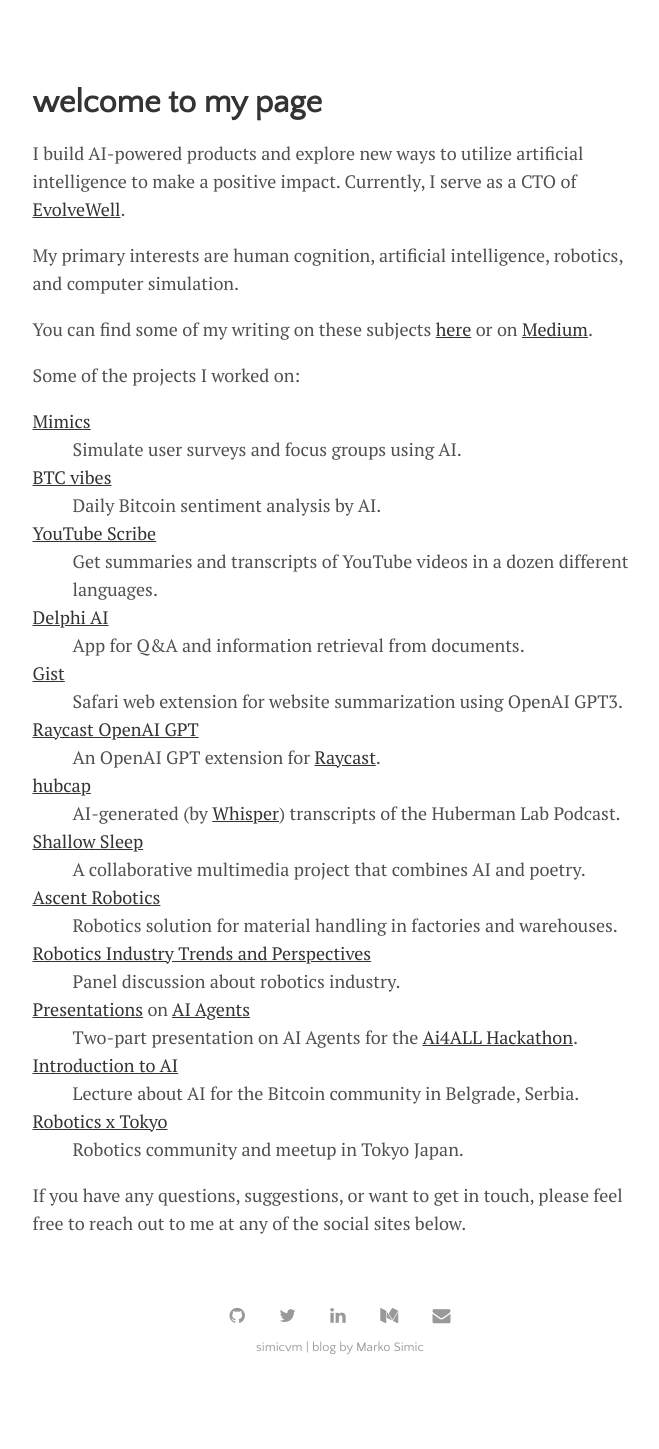
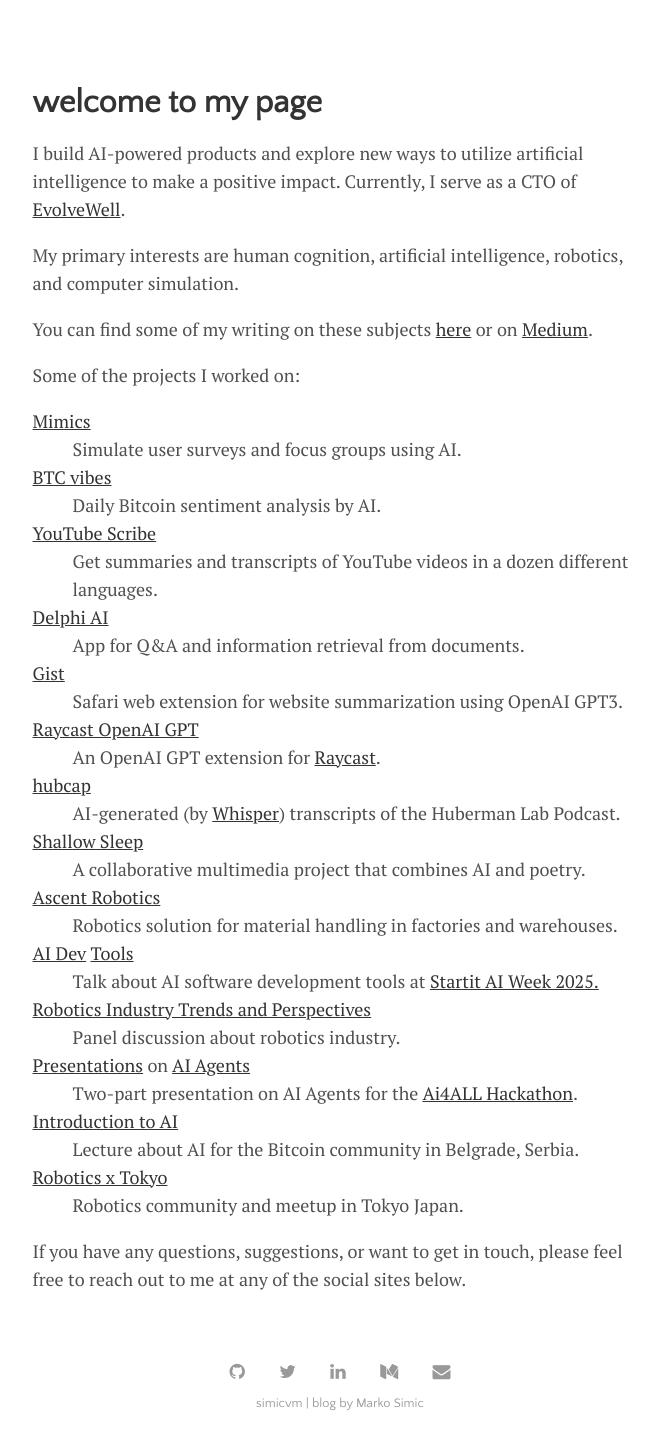
Before and after one commit to simicvm/simicvm.github.io, a Jekyll site: the page built from docs/index.html, in a window 1280 px wide, cut to the strip 172-1621 px from the top of the page. Shown: the whole strip, without its empty margins (300-959 px from the left). Built offline with Jekyll 4.4.1, drawn with Linux system fonts in a browser that asks for light colours; the list of posts is cut into pages by our own code; before the commit the page ends 1565 px from its top, so only the background shows below that.

Commit message:
add ai dev tools reference

```diff
--- a/docs/index.html
+++ b/docs/index.html
@@ -30,6 +30,8 @@
     <dd>A collaborative multimedia project that combines AI and poetry.</dd>
     <dt><a href="https://youtube.com/shorts/ZFHd9w9-YE8?feature=share">Ascent Robotics</a></dt>
     <dd>Robotics solution for material handling in factories and warehouses.</dd>
+    <dt><a href="https://www.youtube.com/watch?v=v5A-NfWcIRk">AI Dev</a> <a href="https://docs.google.com/presentation/d/1blAyKyGEqBdT3A6q37kTkJUhbtFkXd1yJN4mPYk8scc/edit?usp=sharing">Tools</a></dt>
+    <dd>Talk about AI software development tools at <a href="https://startit.rs/ai-week/">Startit AI Week 2025.</a></dd>
     <dt><a href="https://youtu.be/JECXWAwdBmM">Robotics Industry Trends and Perspectives</a></dt>
     <dd>Panel discussion about robotics industry.</dd>
     <dt><a href="https://www.youtube.com/live/VFBDtNHhcfM">Presentations</a> on <a
```
Also changed, not shown: docs/Gemfile.lock, 1 other file.
